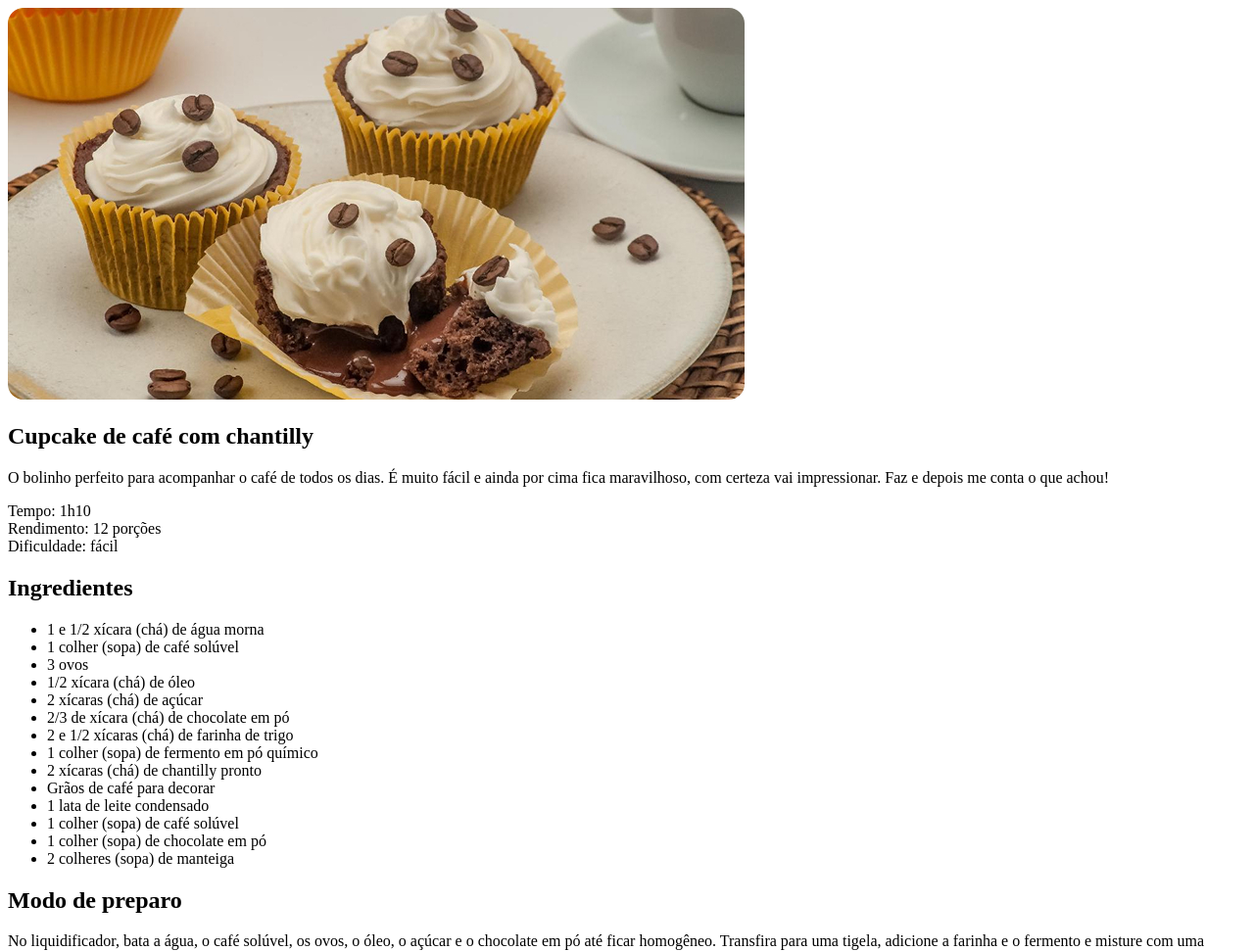
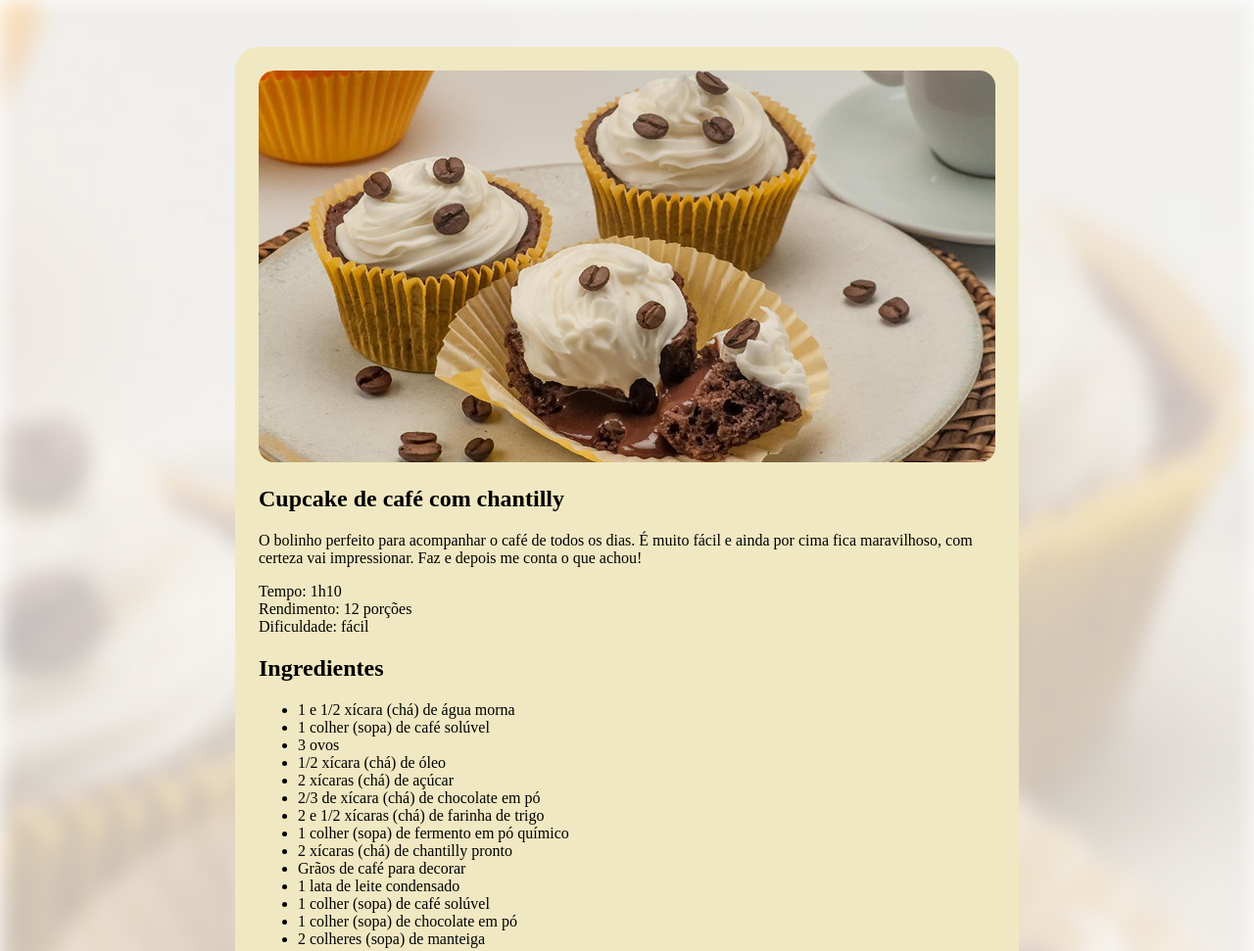
Before and after one commit to munizcodes/Projeto-Pagina-de-Receita, a plain HTML site: page index.html in a window 1280 px wide. Shown: the top 971 px of the page at 98% size. Drawn offline with Linux system fonts and the light colour scheme.

Commit message:
imagem de fundo e #page

```diff
--- a/style.css
+++ b/style.css
@@ -1,3 +1,19 @@
+body{
+  background-image:url(/assets/bg-image.jpg);
+  background-size: cover;
+}
+#page{
+  box-sizing: border-box;
+  background-color: #F0E8C2;
+  width: 800px;
+  height: 1440px;
+  padding: 24px;
+  border-radius: 24px;
+  margin: 48px auto;
+}
 img{
   border-radius: 16px;
 }
+body{
+
+}
```
